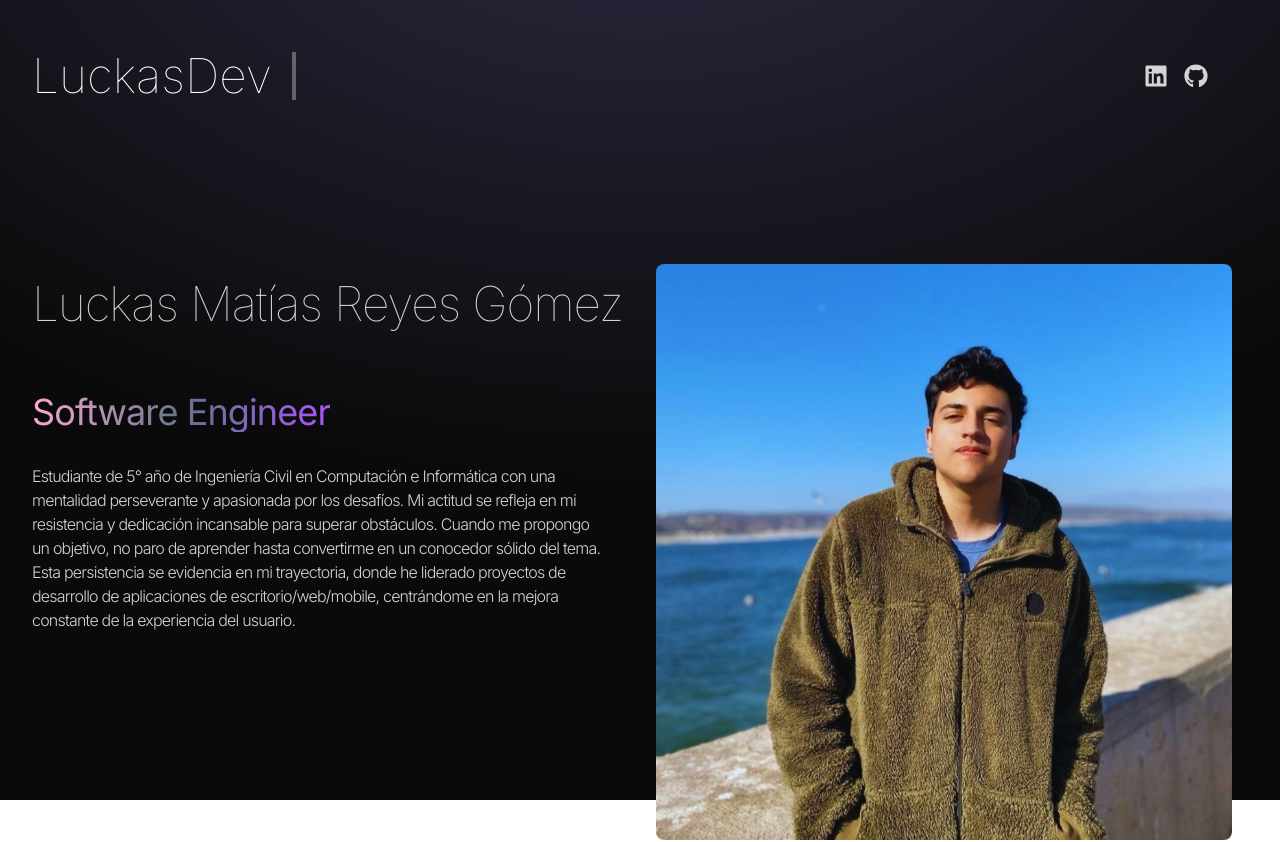
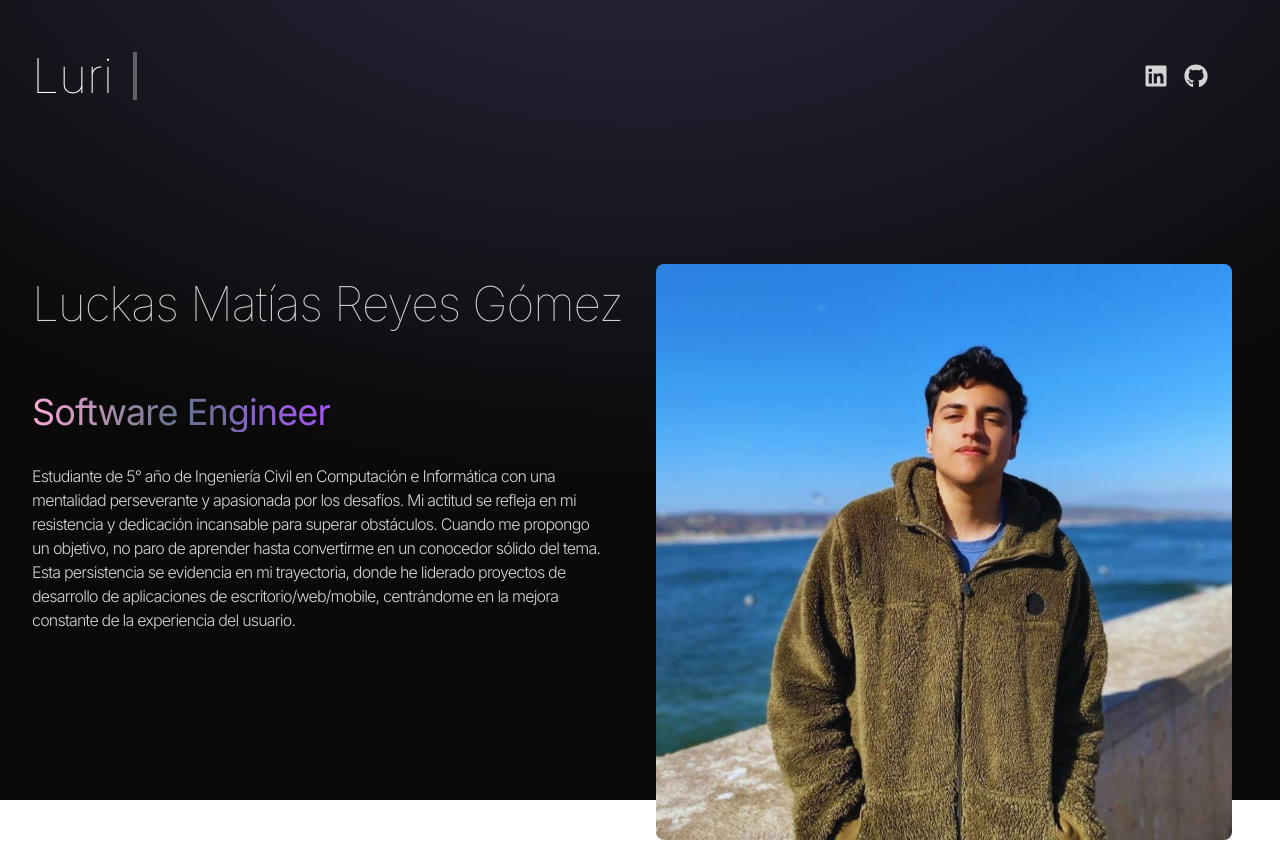
Before and after one commit to Messias-10/Portafolio-Web, a React (Vite) app: page / in a window 1280 px wide. Shown: the top 842 px of the page. Built offline with nearby package versions, Linux system fonts and the light colour scheme.

Commit message:
Cambio nombre inicio

```diff
--- a/src/components/Navbar2.jsx
+++ b/src/components/Navbar2.jsx
@@ -8,7 +8,7 @@ const Navbar2 = () => {
     <div className="flex flex-shrink-0 items-center">
         {//Aqui esta el codigo que es del Texto
         }
-            <h1 class="animate-typing overflow-hidden font-thin whitespace-nowrap border-r-4 border-r-white pr-5 text-5xl text-white font-bold">LuckasDev</h1>
+            <h1 class="animate-typing overflow-hidden font-thin whitespace-nowrap border-r-4 border-r-white pr-5 text-5xl text-white font-bold">Luri</h1>
     </div>
     <div className="m-10 flex items-center justify-center gap-4 text-2xl">
       <a href="https://www.linkedin.com/in/luckasreyesg%C3%B3mez/" target="_blank" rel="noopener noreferrer">
```
